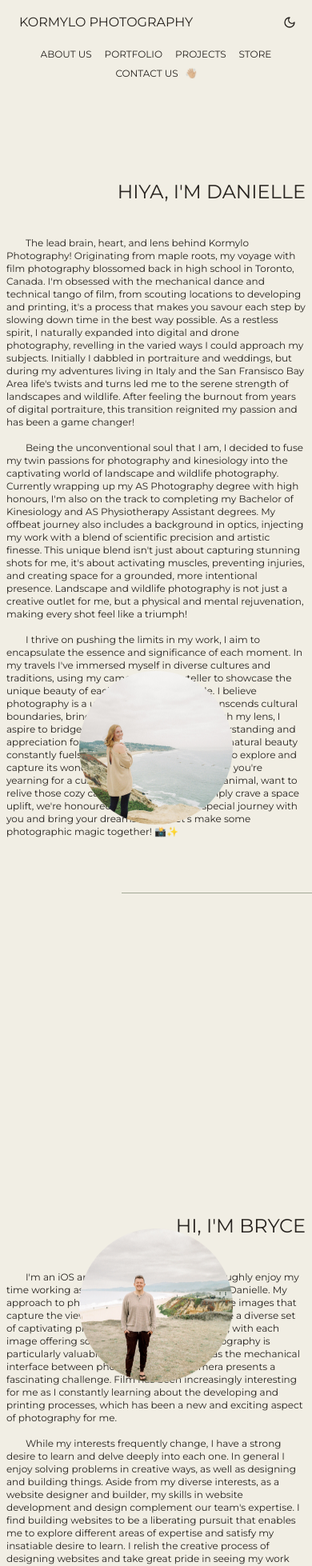
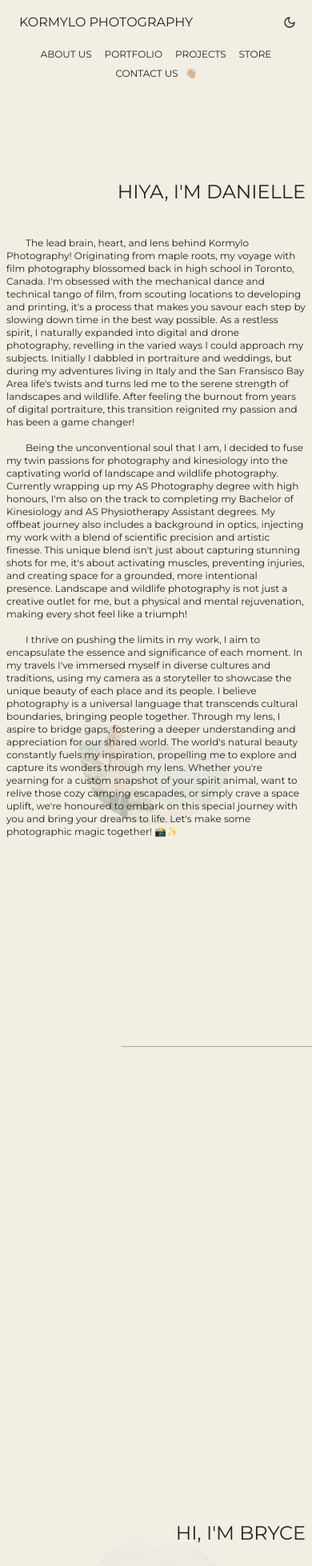
Before and after one commit to brycekormylo/dkfolio, a Next.js app: page /about in a window 390 px wide. Shown: the top 1958 px of the page at 80% size. Built offline with nearby package versions, Linux system fonts and the light colour scheme.

Commit message:
mobile ready

```diff
--- a/app/about/(components)/bryce.tsx
+++ b/app/about/(components)/bryce.tsx
@@ -25,7 +25,7 @@ const Bryce = () => {
           />
         </div>
       </Parallax>
-      <div className="flex flex-col justify-between gap-10 md:max-w-[42vw]">
+      <div className="z-10 bg-timber/75 dark:bg-smoke/75 flex flex-col justify-between gap-10 md:max-w-[42vw]">
         <h1 className="self-end text-2xl md:text-5xl uppercase">Hi, I&apos;m Bryce</h1>
         <div className="flex flex-col justify-evenly gap-4">
           {about_bryce.map((section, i) => (
--- a/app/about/(components)/dogs.tsx
+++ b/app/about/(components)/dogs.tsx
@@ -17,7 +17,7 @@ const Dogs = () => {
   return (
     <div className="flex flex-col md:flex-row h-screen items-center justify-start md:justify-evenly mt-[10rem] md:-mt-[10rem] px-2">
       <div className="flex flex-col justify-between gap-10 md:max-w-[48rem]">
-        <h1 className="self-end text-5xl uppercase">Hi, we&apos;re Charlie and Millie</h1>
+        <h1 className="self-end text-2xl md:text-5xl uppercase">Hi, we&apos;re Charlie and Millie</h1>
         <div className="flex flex-col justify-evenly gap-4">
           {about_dogs.map((section, i) => (
             <p key={i} className="indent-6 text-xs md:text-sm">
--- a/app/about/(components)/ellie.tsx
+++ b/app/about/(components)/ellie.tsx
@@ -15,9 +15,11 @@ const about_ellie = [
 
 const Ellie = () => {
   return (
-    <div className="flex flex-col px-2 md:flex-row h-screen items-center justify-start md:justify-evenly py-20">
-      <div className="flex flex-col justify-between gap-10 md:max-w-[42vw]">
-        <h1 className="self-end text-2xl md:text-5xl uppercase">Hiya, I&apos;m Danielle </h1>
+    <div className="flex h-screen flex-col items-center justify-start px-2 py-20 md:flex-row md:justify-evenly">
+      <div className="z-10 flex flex-col justify-between gap-10 bg-timber/75 dark:bg-smoke/75 md:max-w-[42vw]">
+        <h1 className="self-end text-2xl uppercase md:text-5xl">
+          Hiya, I&apos;m Danielle{" "}
+        </h1>
         <div className="flex flex-col justify-evenly gap-4">
           {about_ellie.map((section, i) => (
             <p key={i} className="indent-6 text-xs md:text-sm">
--- a/app/about/page.tsx
+++ b/app/about/page.tsx
@@ -6,7 +6,7 @@ export default function About() {
   return (
     <div className="w-screen flex flex-col gap-[8rem] pt-10 overflow-hidden pb-[32rem] md:pb-0">
       <Ellie />
-      <div className="divider self-end" />
+      <div className="divider self-end my-[12rem]" />
       <Bryce />
       <div className="divider self-start" />
       <Dogs />
```
